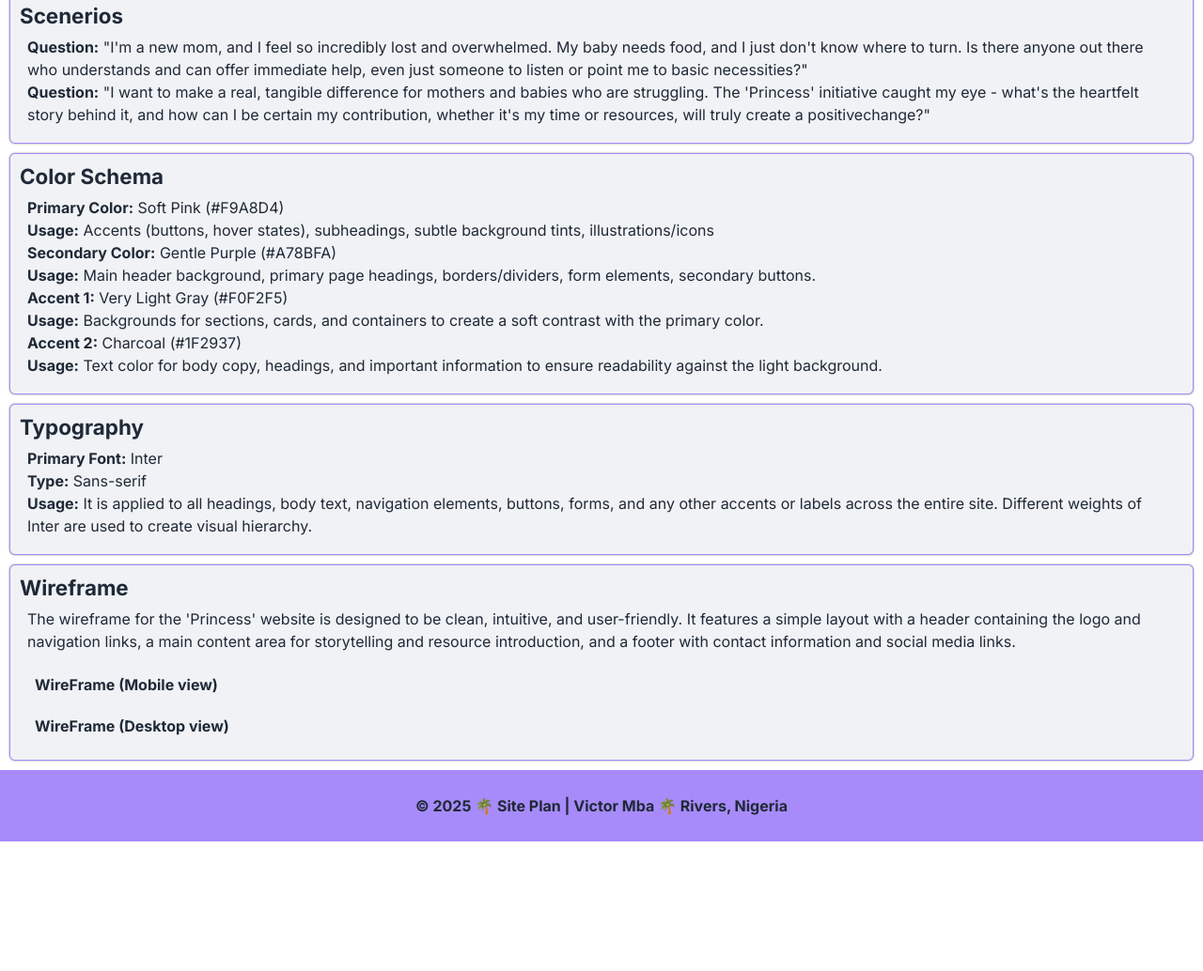
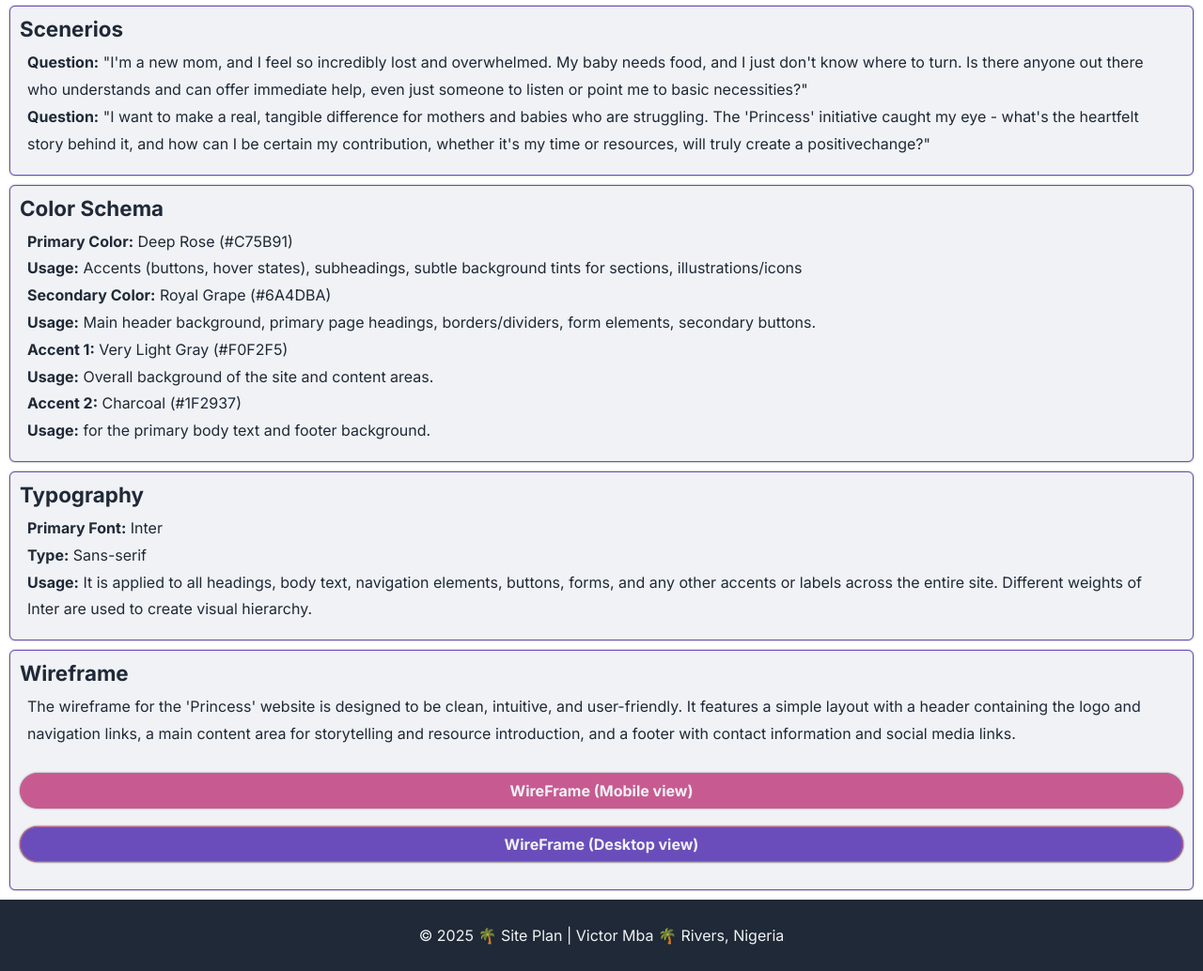
Before and after one commit to victormba-kalu/wdd131, a plain HTML site: page project/siteplan.html in a window 1280 px wide. Shown: the part 224-1258 px from the top of the page at 94% size. Before the commit the page ends 1120 px from the top, so only its background shows below. Drawn offline with Linux system fonts and the light colour scheme.

Commit message:
made the site more appealing

```diff
--- a/project/siteplan.html
+++ b/project/siteplan.html
@@ -48,17 +48,18 @@
             <section>
                 <h2>Color Schema</h2>
                 <p>
-                    <span class="label">Primary Color:</span> Soft Pink (#F9A8D4) <br>
-                    <span class="label">Usage:</span> Accents (buttons, hover states), subheadings, subtle background tints, illustrations/icons <br>
+                    <span class="label">Primary Color:</span> Deep Rose (#C75B91) <br>
+                    <span class="label">Usage:</span> Accents (buttons, hover states), subheadings, subtle background tints for sections, illustrations/icons <br>
 
-                    <span class="label">Secondary Color:</span> Gentle Purple (#A78BFA) <br>
+                    <span class="label">Secondary Color:</span> Royal Grape (#6A4DBA) <br>
                     <span class="label">Usage:</span> Main header background, primary page headings, borders/dividers, form elements, secondary buttons. <br>
 
                     <span class="label">Accent 1:</span> Very Light Gray (#F0F2F5) <br>
-                    <span class="label">Usage:</span> Backgrounds for sections, cards, and containers to create a soft contrast with the primary color. <br>
+                    <span class="label">Usage:</span> Overall background of the site and content areas.  <br>
 
                     <span class="label">Accent 2:</span> Charcoal (#1F2937) <br>
-                    <span class="label">Usage:</span> Text color for body copy, headings, and important information to ensure readability against the light background.
+                    <span class="label">Usage:</span> for the primary body text and footer background.
+
 
                 </p>
             </section>
@@ -78,8 +79,8 @@
                     layout with a header containing the logo and navigation links, a main content area for storytelling and resource
                     introduction, and a footer with contact information and social media links.
                 </p>
-                <a class="wireframe" href="images/Mobile_view.jpeg" target="_blank">WireFrame (Mobile view)</a>
-                <a class="wireframe" href="images/Desktop_view.jpeg" target="_blank">WireFrame (Desktop view)</a>
+                <a class="wireframe-1" href="images/Mobile_view.jpeg" target="_blank">WireFrame (Mobile view)</a>
+                <a class="wireframe-2" href="images/Desktop_view.jpeg" target="_blank">WireFrame (Desktop view)</a>
 
             </section>
 
--- a/project/styles/siteplan.css
+++ b/project/styles/siteplan.css
@@ -5,8 +5,8 @@
 }
 
 :root {
-    --primary-color: #F9A8D4;
-    --secondary-color: #A78BFA;
+    --primary-color: #C75B91;
+    --secondary-color: #6A4DBA;
     --accent1-color: #F0F2F5;
     --accent2-color: #1F2937;
 }
@@ -17,6 +17,7 @@ body {
 header {
     display: flex;
     background-color: var(--secondary-color);
+    color: var(--accent1-color);
     padding: 10px;
     justify-content: center;
 }
@@ -40,7 +41,7 @@ section {
 }
 
 section p {
-    line-height: 1.5;
+    line-height: 1.8;
 }
 
 .label {
@@ -48,25 +49,46 @@ section p {
 }
 
 footer {
-    background-color: var(--secondary-color);
+    color: var(--accent1-color);
+    background-color: var(--accent2-color);
     padding: 10px;
     text-align: center;
-    font-weight: bold;
+
 }
 
 a {
-    color: var(--accent2-color);
     text-decoration: none;
     font-weight: bold;
-    background-color: var(--accent1-color);
     transition: color 0.3s ease;
     display: block;
-    border-radius: 3px;
+    border-radius: 20px;
     padding: 0.5rem 1rem;
     margin: 0.5rem 0;
+    text-align: center;
+    margin: 1.2rem 0;
+
+}
+.wireframe-1 {
+    background-color: var(--primary-color);
+    color: var(--accent1-color);
+    border: 1px solid var(--primary-color);
+    transition: background-color 0.3s ease, color 0.3s ease;
+    box-shadow: 0px 0px 2px rgba(0, 0, 0, 0.5);
 }
 
-a:hover {
-    color: var(--primary-color);
-    background-color: var(--accent2-color);
+.wireframe-2 {
+    background-color: var(--secondary-color);
+    color: var(--accent1-color);
+    border: 1px solid var(--primary-color);
+    transition: background-color 0.3s ease, color 0.3s ease;
+    box-shadow: 0px 0px 2px rgba(0, 0, 0.5);
 }
+
+.wireframe-1:hover {
+    color: var(--accent1-color);
+    background-color: var(--secondary-color);
+}
+.wireframe-2:hover {
+    color: var(--accent1-color);
+    background-color: var(--primary-color);
+}
```
